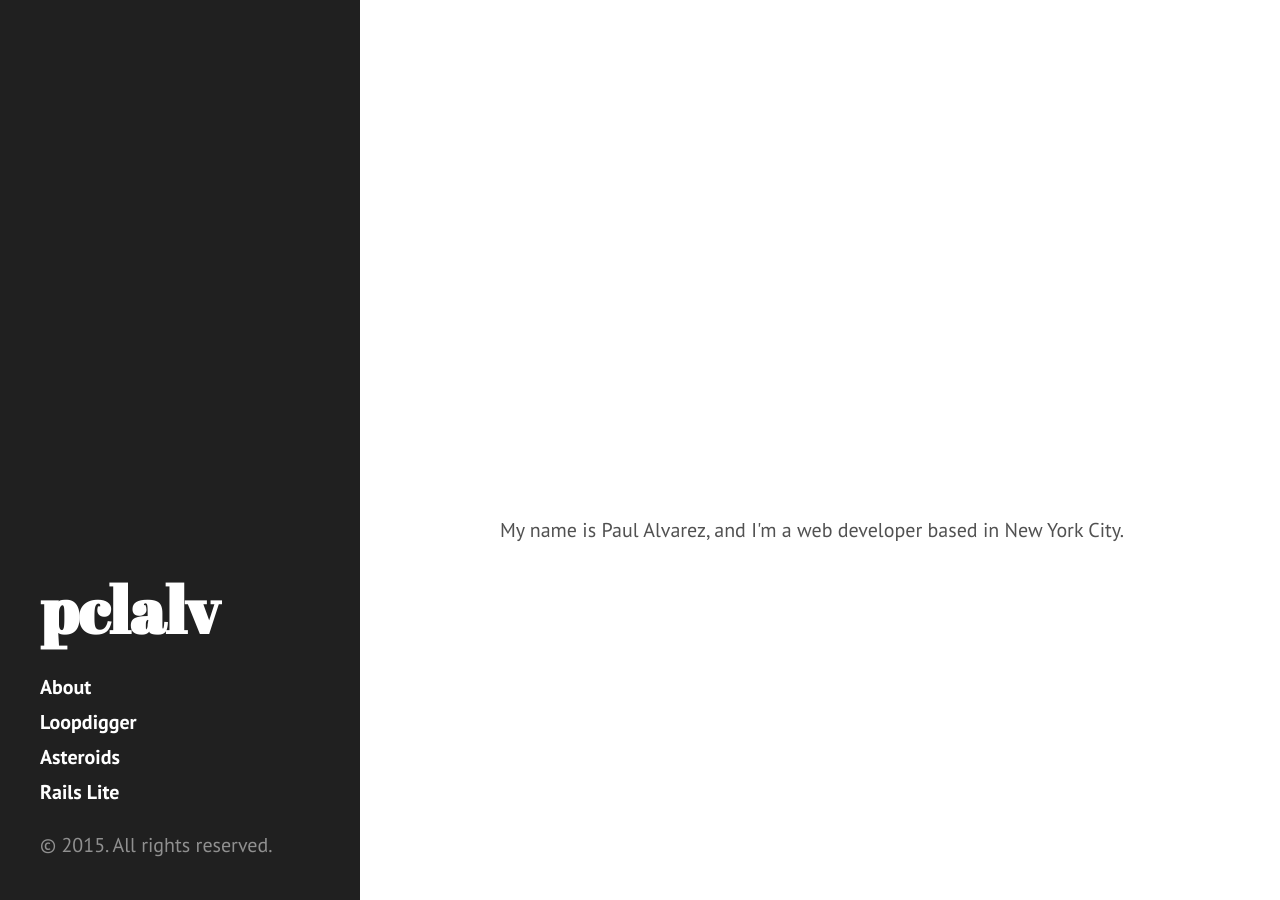
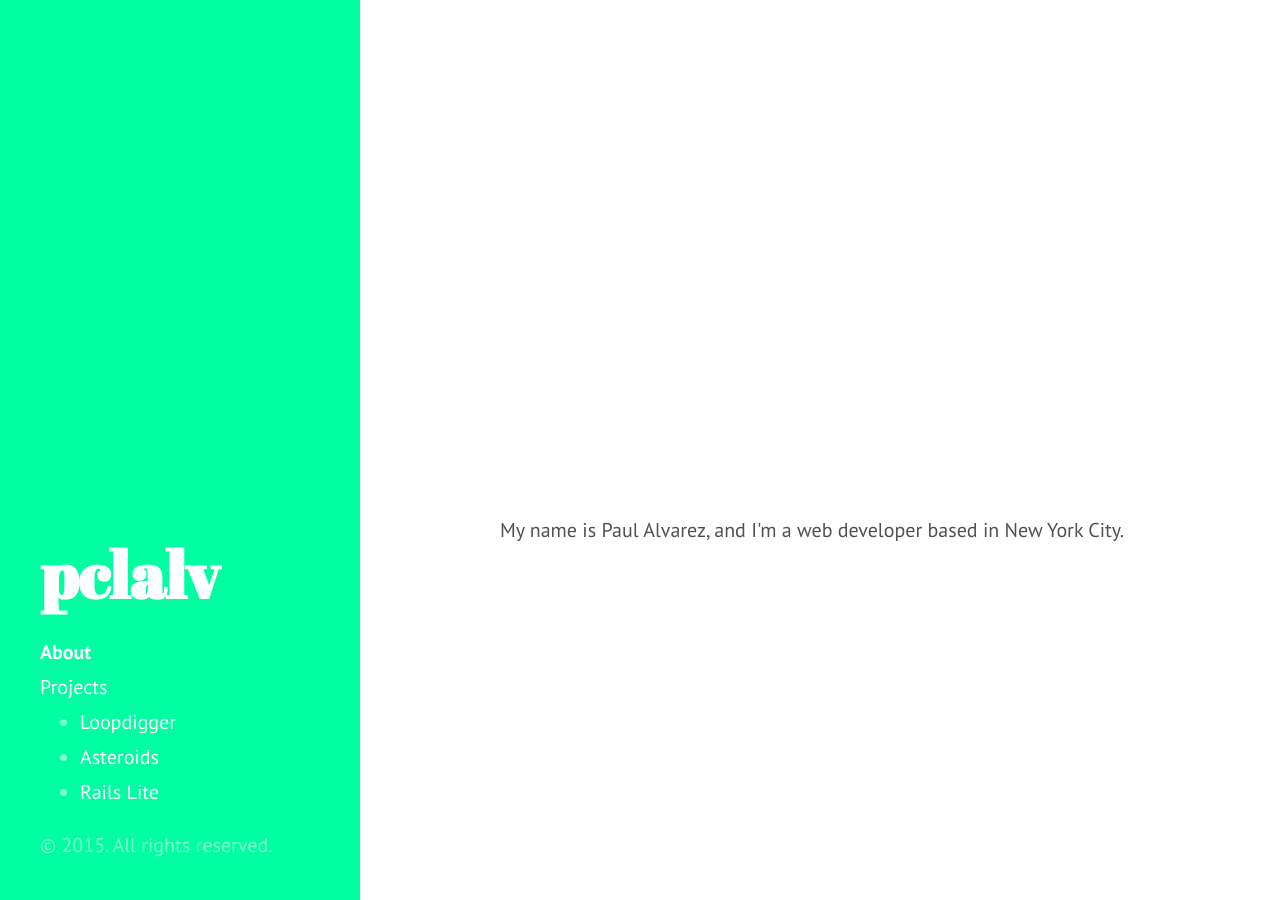
Before and after one commit to pclalv/pclalv.github.io, a Jekyll site: the page built from index.html, in a window 1280 px wide. Built offline with Jekyll 4.4.1, drawn with Linux system fonts in a browser that asks for light colours; nearby versions of some CDN libraries; Markdown is read by kramdown in place of the engine named in the settings; the list of posts is cut into pages by our own code.

Commit message:
change sidebar color, make sidebar links active on click

```diff
--- a/_includes/sidebar.html
+++ b/_includes/sidebar.html
@@ -10,9 +10,18 @@
     <nav class="sidebar-nav">
       <a class="sidebar-nav-item{% if page.url == site.baseurl %} active{% endif %}" href="#about">About</a>
 
-      <a class="sidebar-nav-item active" href="#loopdigger">Loopdigger</a>
-      <a class="sidebar-nav-item active" href="#asteroids">Asteroids</a>
-      <a class="sidebar-nav-item active" href="#rails-lite">Rails Lite</a>
+      <a class="sidebar-nav-item">Projects</a>
+      <ul class="projects">
+        <li>
+          <a class="sidebar-nav-item" href="#loopdigger">Loopdigger</a>
+        </li>
+        <li>
+          <a class="sidebar-nav-item" href="#asteroids">Asteroids</a>
+        </li>
+        <li>
+          <a class="sidebar-nav-item" href="#rails-lite">Rails Lite</a>
+        </li>
+      </ul>
     </nav>
 
     <p>&copy; {{ site.time | date: '%Y' }}. All rights reserved.</p>
--- a/public/css/hyde.css
+++ b/public/css/hyde.css
@@ -57,7 +57,7 @@ html {
   text-align: center;
   padding: 2rem 1rem;
   color: rgba(255,255,255,.5);
-  background-color: #202020;
+  background-color: #00ffa0;
 }
 @media (min-width: 48em) {
   .sidebar {
@@ -73,6 +73,11 @@ html {
 /* Sidebar links */
 .sidebar a {
   color: #fff;
+  transition: color, linear, 100ms;
+}
+
+.sidebar a:hover {
+  color: #202020;
 }
 
 /* About section */
```
Also changed, not shown: public/javascript/jquery.fullPage.js.
